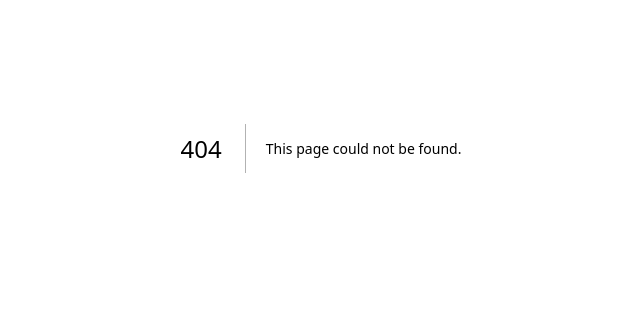
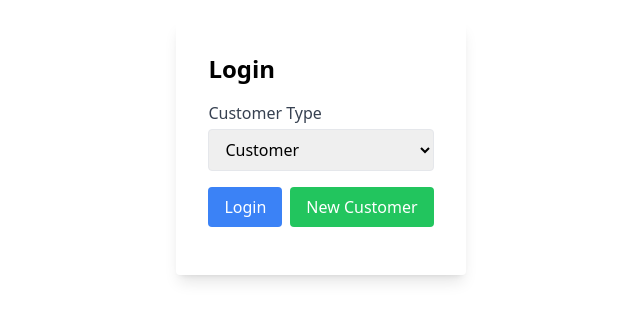
Before and after one commit to radyatamaa/book-store-js, a Next.js app in the folder frontend/: page /login in a window 1280 px wide. Before the commit this address had no page. Shown: the part 252-572 px from the top of the page, without its empty margins (319-959 px from the left). Built offline with nearby package versions, Linux system fonts and the light colour scheme.

Commit message:
add login

```diff
--- a/frontend/components/BookCard.tsx
+++ b/frontend/components/BookCard.tsx
@@ -1,16 +1,26 @@
 import { Book } from '../types/book';
 import React, { useState } from 'react';
+import { useRouter } from 'next/router'; // Import useRouter from Next.js
+
 
 interface Props {
   book: Book;
   onAddToCart: () => void;
 }
-
 const BookCard: React.FC<Props> = ({ book, onAddToCart }) => {
   const [showModal, setShowModal] = useState(false);
+  const router = useRouter(); // Initialize useRouter
 
   const handleClick = () => {
     setShowModal(true);
+  };
+
+  const handleAddToCart = () => {
+    if (!localStorage.getItem('customerType')) {
+      router.push('/login'); // Redirect ke halaman login jika belum login
+      return;
+    }
+    onAddToCart(); // Lakukan logika penambahan item ke keranjang jika sudah login
   };
 
   return (
@@ -47,7 +57,7 @@ const BookCard: React.FC<Props> = ({ book, onAddToCart }) => {
             <p className="font-bold">{book.title}</p>
             <p>{book.description}</p>
             <p className="text-gray-800 font-bold mt-2">${book.price}</p>
-            <button onClick={onAddToCart} className="bg-blue-500 text-white px-4 py-2 mt-4 rounded">
+            <button onClick={handleAddToCart} className="bg-blue-500 text-white px-4 py-2 mt-4 rounded">
               Add to Cart
             </button>
             <button onClick={() => setShowModal(false)} className="bg-gray-300 text-gray-800 px-4 py-2 mt-2 rounded">
--- a/frontend/components/NavBar.tsx
+++ b/frontend/components/NavBar.tsx
@@ -1,8 +1,21 @@
-import React, { useState } from 'react';
+import React, { useState, useEffect } from 'react';
 import Link from 'next/link';
-import { HomeIcon, ShoppingCartIcon, SearchIcon, StarIcon } from '@heroicons/react/solid';
+import { HomeIcon, ShoppingCartIcon, LoginIcon, StarIcon } from '@heroicons/react/solid';
 
 const NavBar: React.FC = () => {
+  const [isLoggedIn, setIsLoggedIn] = useState(false);
+
+  useEffect(() => {
+    const customerType = localStorage.getItem('customerType');
+    setIsLoggedIn(!!customerType);
+  }, []);
+
+  const handleLogout = () => {
+    localStorage.removeItem('customerType');
+    setIsLoggedIn(false);
+    window.location.href = '/login'; // Redirect ke halaman login
+  };
+
   return (
     <nav className="bg-gray-800 text-white p-4">
       <div className="container mx-auto flex justify-between items-center">
@@ -24,6 +37,8 @@ const NavBar: React.FC = () => {
               </div>
             </Link>
           </li>
+          {isLoggedIn ? (
+            <>
               <li>
                 <Link href="/cart" passHref>
                   <div className="flex items-center space-x-2 cursor-pointer">
@@ -32,6 +47,24 @@ const NavBar: React.FC = () => {
                   </div>
                 </Link>
               </li>
+              <li>
+                <button onClick={handleLogout} className="flex items-center space-x-2 cursor-pointer">
+                  <LoginIcon className="w-4 h-4" />
+                  <span>Logout</span>
+                </button>
+              </li>
+
+            </>
+          ) : (
+            <li>
+              <Link href="/login" passHref>
+                <div className="flex items-center space-x-2 cursor-pointer">
+                  <LoginIcon className="w-4 h-4" />
+                  <span className="hover:underline">Login</span>
+                </div>
+              </Link>
+            </li>
+          )}
         </ul>
       </div>
     </nav>
--- a/frontend/pages/_app.tsx
+++ b/frontend/pages/_app.tsx
@@ -1,6 +1,6 @@
 import React from 'react';
 import { AppProps } from 'next/app';
-import { ThemeProvider } from '@/contexts/ThemeContext'; // Adjust the path as needed
+import { ThemeProvider } from '@/contexts/ThemeContext'; // Sesuaikan path jika perlu
 import 'tailwindcss/tailwind.css';
 import '../styles/globals.css';
 
--- /dev/null
+++ b/frontend/pages/login.tsx
@@ -0,0 +1,59 @@
+// LoginPage.tsx
+import React, { useState } from 'react';
+import { useRouter } from 'next/router';
+
+const LoginPage: React.FC = () => {
+  const [customerType, setCustomerType] = useState('customer');
+  const [loading, setLoading] = useState(false);
+  const router = useRouter();
+
+  const handleLogin = async () => {
+    setLoading(true);
+    try {
+      // Lakukan validasi atau panggil API untuk login
+      // Contoh sederhana hanya menampilkan data yang diinput
+      localStorage.setItem('customerType', customerType); // Simpan customer type ke local storage
+      alert(`Customer Type: ${customerType}`);
+      // Redirect ke halaman utama setelah login berhasil
+      router.push('/');
+    } catch (error) {
+      console.error('Login failed:', error);
+    }
+    setLoading(false);
+  };
+
+  const handleNewCustomer = () => {
+    // Redirect ke halaman pembuatan akun baru
+    router.push('/new-customer');
+  };
+
+  return (
+    <div className="flex justify-center items-center h-screen">
+      <div className="bg-white p-8 rounded shadow-lg">
+        <h2 className="text-2xl font-bold mb-4">Login</h2>
+        <div className="mb-4">
+          <label htmlFor="customerType" className="block text-gray-700">Customer Type</label>
+          <select
+            id="customerType"
+            className="w-full border rounded px-3 py-2 mt-1"
+            value={customerType}
+            onChange={(e) => setCustomerType(e.target.value)}
+          >
+            <option value="customer">Customer</option>
+            <option value="admin">Admin</option>
+          </select>
+        </div>
+        <div className="mb-4">
+          <button onClick={handleLogin} className="bg-blue-500 text-white px-4 py-2 rounded mr-2" disabled={loading}>
+            {loading ? 'Logging in...' : 'Login'}
+          </button>
+          <button onClick={handleNewCustomer} className="bg-green-500 text-white px-4 py-2 rounded">
+            New Customer
+          </button>
+        </div>
+      </div>
+    </div>
+  );
+};
+
+export default LoginPage;
```
Also changed, not shown: frontend/pages/book_detail.tsx (deleted). Lines whose indentation alone changed are shown as unchanged.
